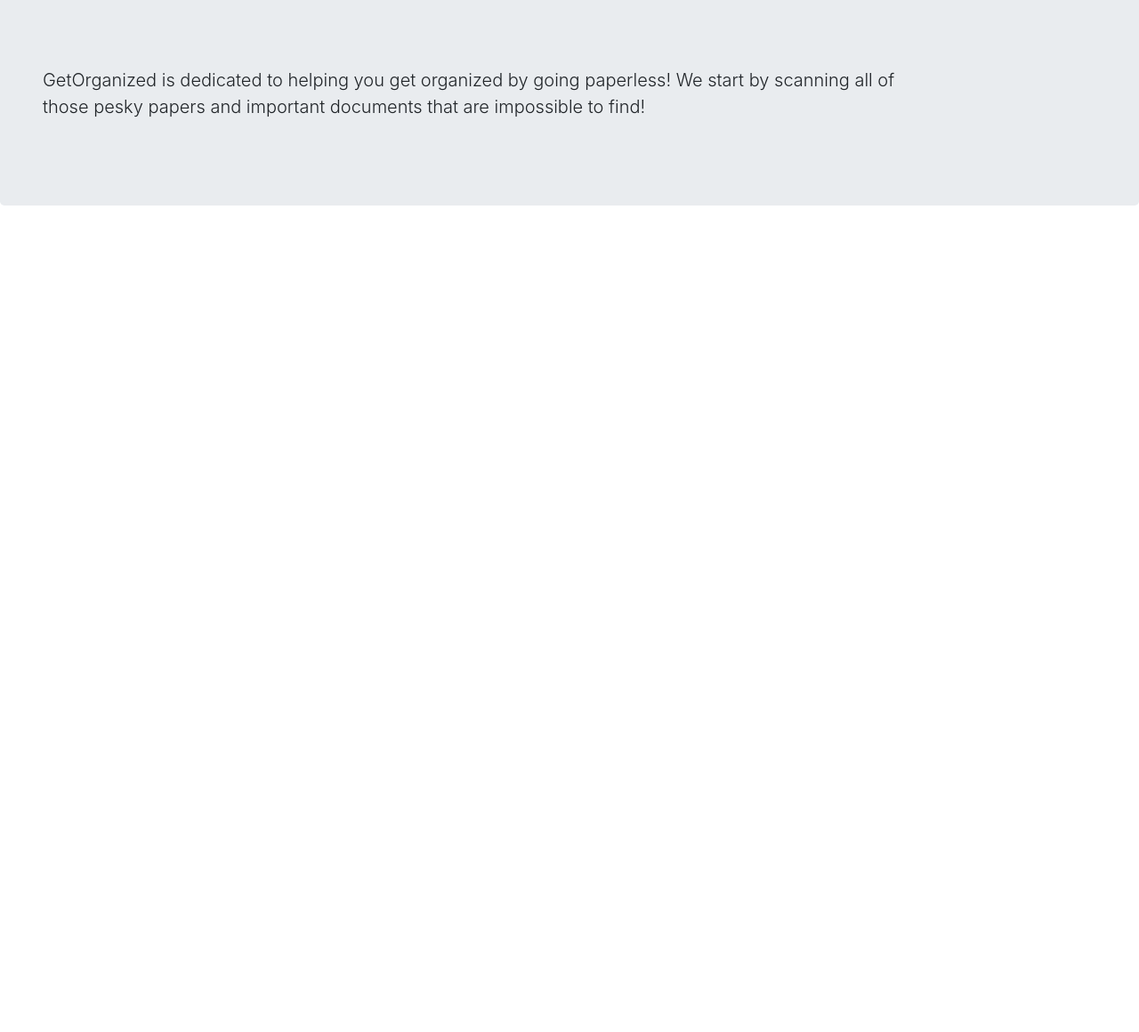
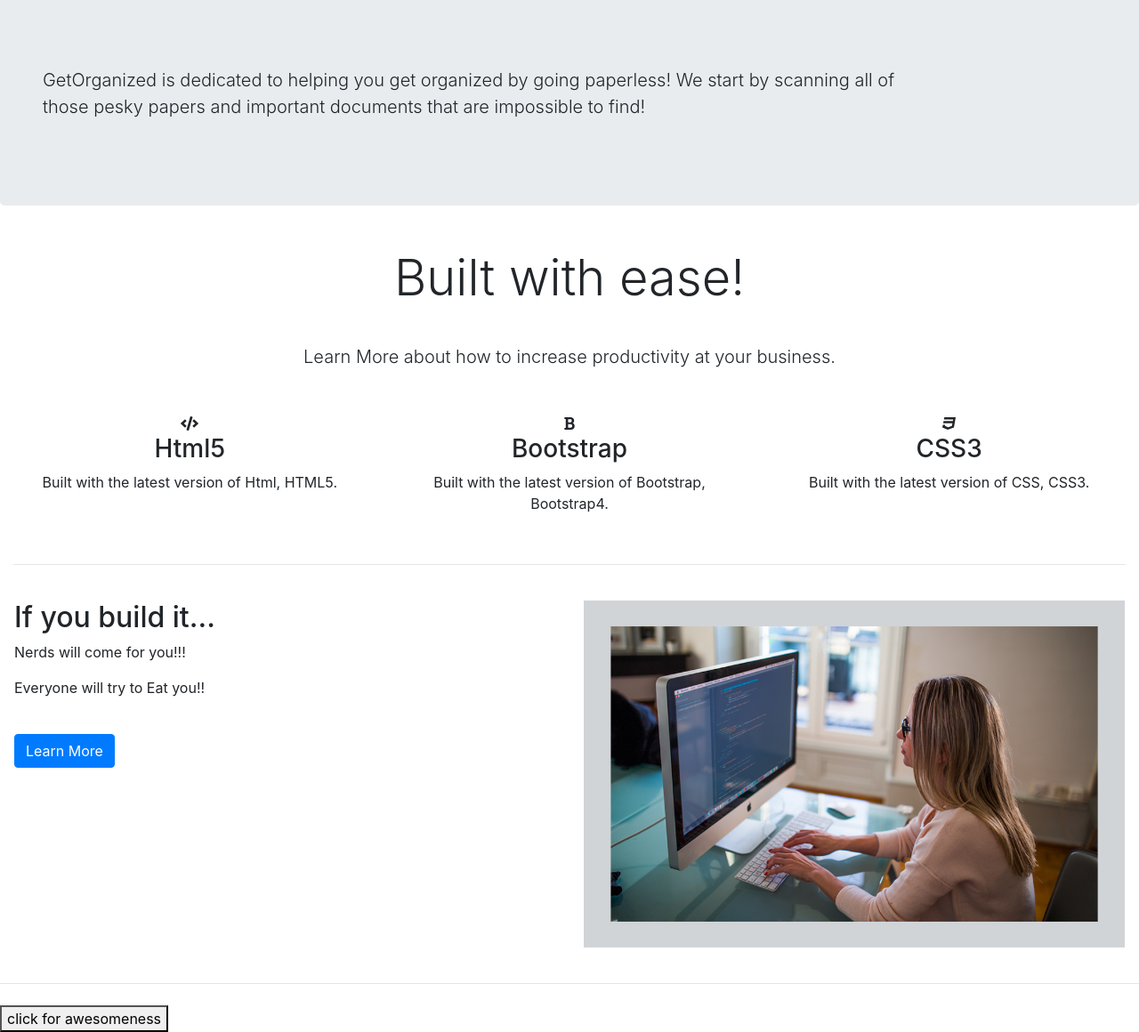
Before and after one commit to nealchawn/WebPretty, a plain HTML site: page index.html in a window 1280 px wide. Shown: the part 695-1855 px from the top of the page at 89% size. Before the commit the page ends 958 px from the top, so only its background shows below. Drawn offline with nearby package versions, Linux system fonts and the light colour scheme.

Commit message:
add from the welcom to the emjoi section. Need to fix missing in jumbotron section.

```diff
--- a/index.html
+++ b/index.html
@@ -79,19 +79,84 @@
 </div>
 
 <!--- Welcome Section -->
-
-
+<div class="container-fluid padding">
+	<div class="row welcome text-center ">
+		<div class="col-12">
+			<h1 class="display-4"> Built with ease!</h1>
+		</div>
+		<hr>
+		<div class="col-12">
+			<p class="lead"> Learn More about how to increase productivity at your business.</p>
+		</div>
+	</div>
+</div>
 <!--- Three Column Section -->
-
+<div class="container-fluid padding">
+	<div class="row text-center padding">
+		<div class="col-xs-12 col-sm-6 col-md-4">
+			<i class="fas fa-code"></i>
+			<h3>Html5</h3>
+			<p>Built with the latest version of Html, HTML5.</p>
+		</div>
+		<div class="col-xs-12 col-sm-6 col-md-4">
+			<i class="fas fa-bold"></i>
+			<h3>Bootstrap</h3>
+			<p>Built with the latest version of Bootstrap, Bootstrap4.</p>
+		</div>
+		<div class="col-xs-12 col-sm-6 col-md-4">
+			<i class="fab fa-css3"></i>
+			<h3>CSS3</h3>
+			<p>Built with the latest version of CSS, CSS3.</p>
+		</div>
+	</div>
+	<hr class="my-4">
+</div>
 
 <!--- Two Column Section -->
-
-
+<div class="container-fluid padding">
+	<div class="row padding">
+		<div class="col-md-12 col-lg-6">
+			<h2>If you build it...</h2>
+			<p>Nerds will come for you!!!</p>
+			<p>Everyone will try to Eat you!!</p>
+			<br>
+			<a href="#" class="btn btn-primary">Learn More</a>
+		</div>
+		<div class="col-lg-6">
+			<img src="img/desk.png" class="img-fluid">
+		</div>
+	</div>
+</div>
+<hr class="my-4">
 <!--- Fixed background -->
-
+<figure>
+	<div class="fized-wrap">
+		<div id="fized">
+		</div>
+	</div>
+</figure>
 
 <!--- Emoji Section -->
-
+<button class="fun" data-toggle="collapse" data-target="#emoji">click for awesomeness
+</button>
+<div id="emoji" class="collapse">
+	<div class="container-fluid padding">
+		<div class="row text-center">
+			<div class="col-sm-6 col-md-3">
+				<img class="gif" src="img/gif/panda.gif">
+			</div>
+			<div class="col-sm-6 col-md-3">
+				<img class="gif" src="img/gif/poo.gif">
+			</div>
+			<div class="col-sm-6 col-md-3">
+				<img class="gif" src="img/gif/unicorn.gif">
+			</div>
+			<div class="col-sm-6 col-md-3">
+				<img class="gif" src="img/gif/chicken.gif">
+			</div>
+		</div>
+	</div>
+</div>
 
 <!--- Meet the team -->
 
```
